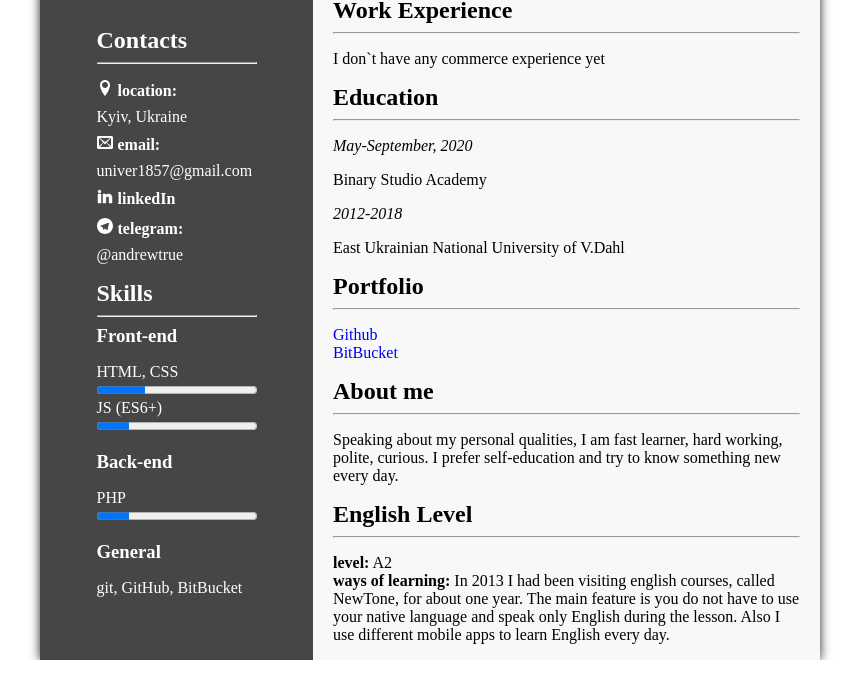
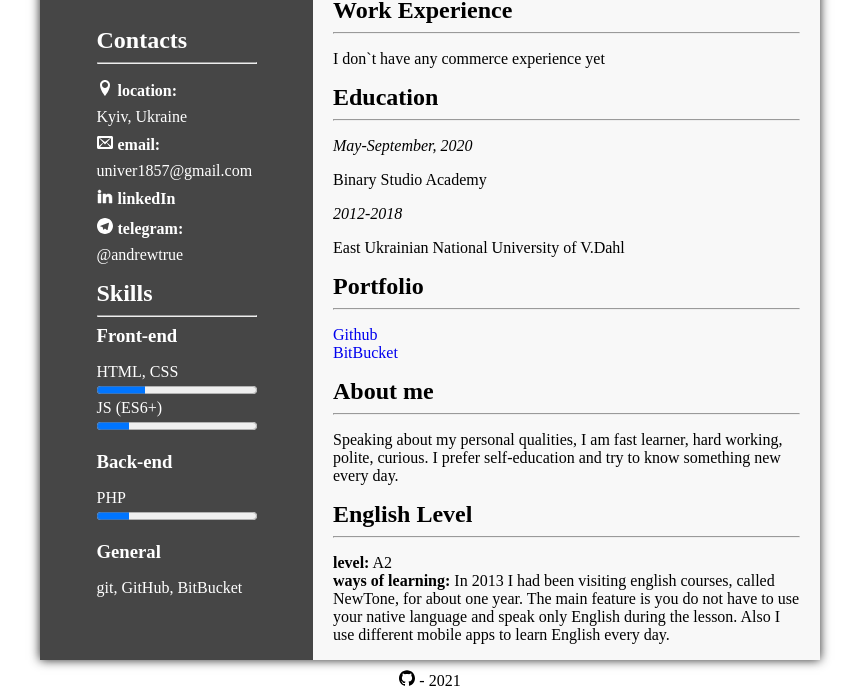
Before and after one commit to andytrue7/rsschool-cv, a plain HTML site: page index.html in a window 1280 px wide. Shown: the part 213-903 px from the top of the page, without its empty margins (210-1069 px from the left). Before the commit the page ends 873 px from the top, so only its background shows below. Drawn offline with Linux system fonts and the light colour scheme.

Commit message:
feat: add footer

```diff
--- a/css/style.css
+++ b/css/style.css
@@ -104,3 +104,12 @@ a {
 .skills {
   color: #fff;
 }
+
+.footer {
+  margin-top: 10px;
+  text-align: center;
+}
+
+.footer a::after {
+ content: url(../assets/icons/github.svg);
+}
--- a/index.html
+++ b/index.html
@@ -141,5 +141,9 @@
       </div>
     </main>
   </div>
+  <footer class="footer">
+    <a href="https://github.com/andytrue7/rsschool-cv"></a>
+    <span>- 2021</span>
+  </footer>
 </body>
 </html>
```
Also changed, not shown: assets/icons/github.svg (added).
